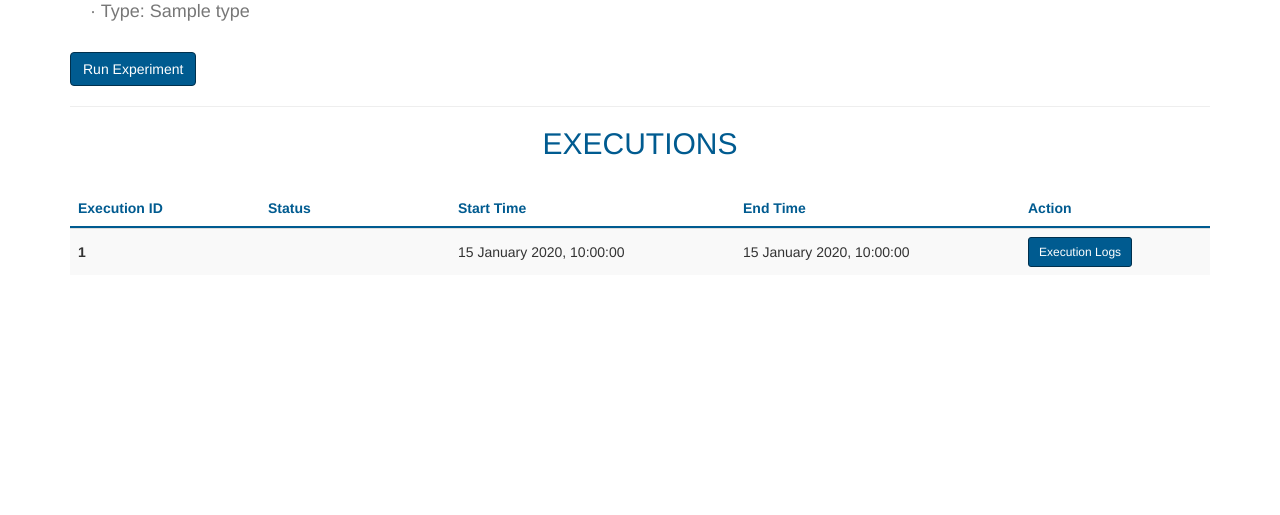
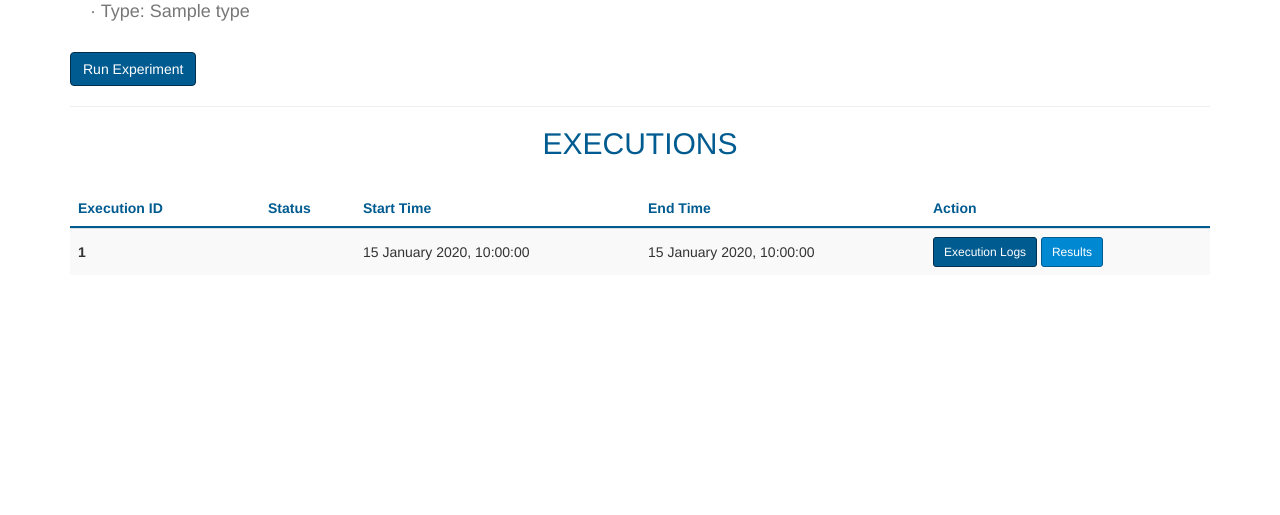
Before and after one commit to 6G-SANDBOX/portal, a Flask app: template app/templates/experiment.html in a window 1280 px wide. Shown: the part 141-656 px from the top of the page. Run offline with Flask 2, Linux system fonts and the light colour scheme; tables that the repository leaves empty hold one stand-in row (values such as "Sample post"); the template is opened without the code that fills it: values that come from a table or form of the project are taken from there, most other values are stand-ins (such as "Sample title", 1, 10 or a date in 2020); lists and menus that the app fills with data are empty; some libraries are stand-ins or nearby versions.

Commit message:
Add Results button in Execution page and Experiment Executions rows

```diff
--- a/app/main/routes.py
+++ b/app/main/routes.py
@@ -209,11 +209,8 @@ def upload_VNF():
 
 def runExperiment(config):
     try:
-        print("1")
         api = Dispatcher_Api(config.Dispatcher.Host, config.Dispatcher.Port, "/api/v0")  # //api/v0
-        print("2")
         jsonresponse = api.Post(request.form['id'])
-        print("3")
         flash(f'Success: {jsonresponse["Success"]} - Execution Id: '
               f'{jsonresponse["ExecutionId"]} - Message: {jsonresponse["Message"]}', 'info')
         execution = Execution(id=jsonresponse["ExecutionId"], experiment_id=request.form['id'],
--- a/app/static/css/main.css
+++ b/app/static/css/main.css
@@ -106,3 +106,8 @@ th, td{
 .table {
     margin-bottom: 0px !important;
 }
+
+a.disable {
+  pointer-events: none;
+  cursor: default;
+}
--- a/app/templates/_execution.html
+++ b/app/templates/_execution.html
@@ -2,7 +2,7 @@
     <th scope="row" class="col-md-2">
         {{ execution.id }}
     </th>
-    <td class="col-md-2">
+    <td class="col-md-1">
         {% if execution.status == 'Init' %}
         <span class="label label-default">{{ execution.status }}</span>
         {% elif execution.status in ['PreRun', 'Run', 'PostRun'] %}
@@ -21,7 +21,12 @@
     <td class="col-md-3">
         {{ moment(execution.end_time).format('DD MMMM YYYY, h:mm:ss') }}
     </td>
-    <td class="col-md-2">
+    <td class="col-md-3">
         <a class="btn btn-darkBlue btn-sm" href="/execution/{{ execution.id }}" role="button">Execution Logs</a>
+        {% if not execution.dashboard_url%}
+        <a class="btn btn-primary btn-sm disabled" href="#" role="button">Results</a>
+        {% else %}
+        <a class="btn btn-blue btn-sm" href="{{ execution.dashboard_url }}" role="button" target="_blank">Results</a>
+        {% endif %}
     </td>
 </tr>
--- a/app/templates/experiment.html
+++ b/app/templates/experiment.html
@@ -26,10 +26,10 @@
     <thead class="thead-dark">
     <tr>
         <th class="col-md-2">Execution ID</th>
-        <th class="col-md-2">Status</th>
+        <th class="col-md-1">Status</th>
         <th class="col-md-3">Start Time</th>
         <th class="col-md-3">End Time</th>
-        <th class="col-md-2">Action</th>
+        <th class="col-md-3">Action</th>
     </tr>
     </thead>
 </table>
```
Also changed, not shown: app/templates/execution.html (+11 -2 lines).
